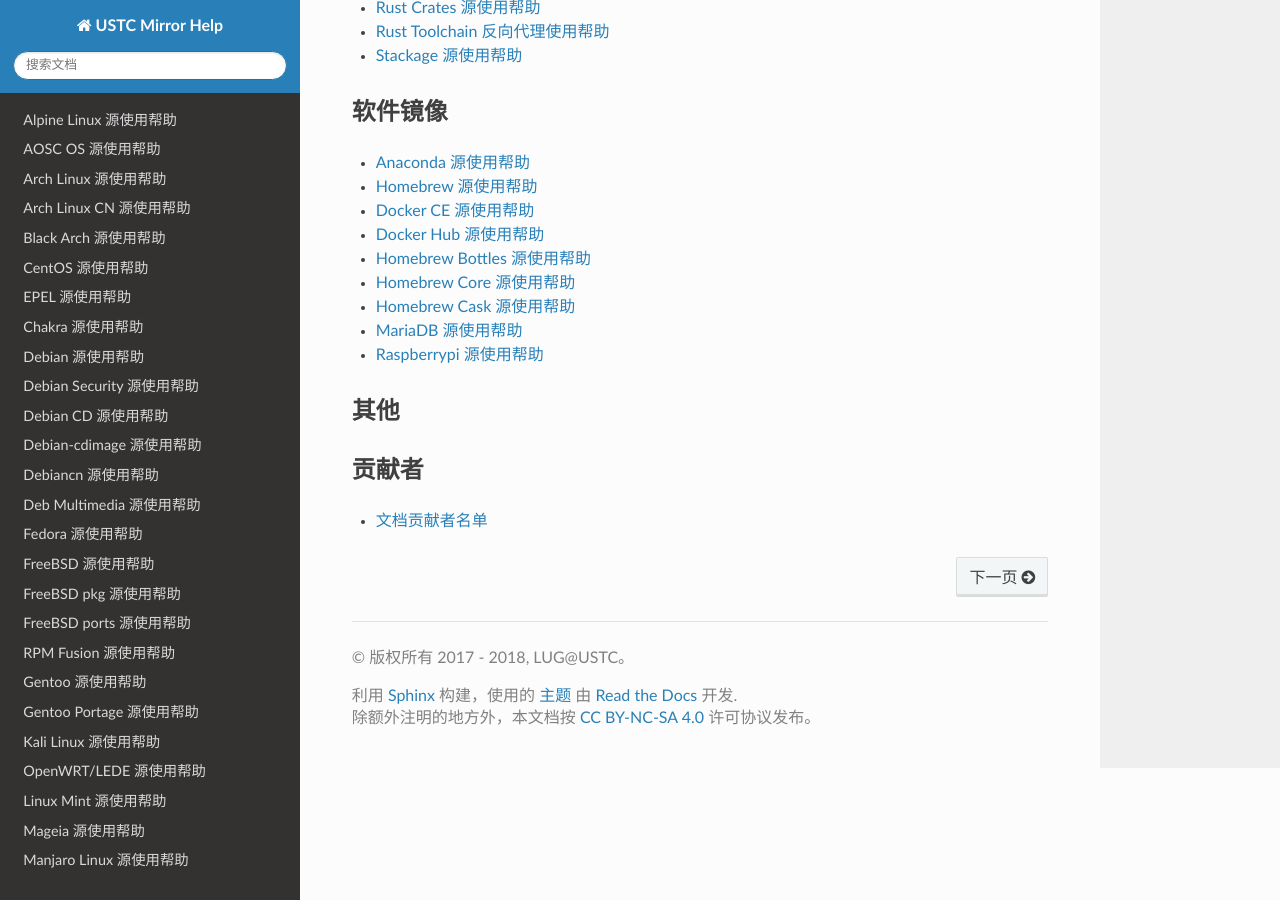
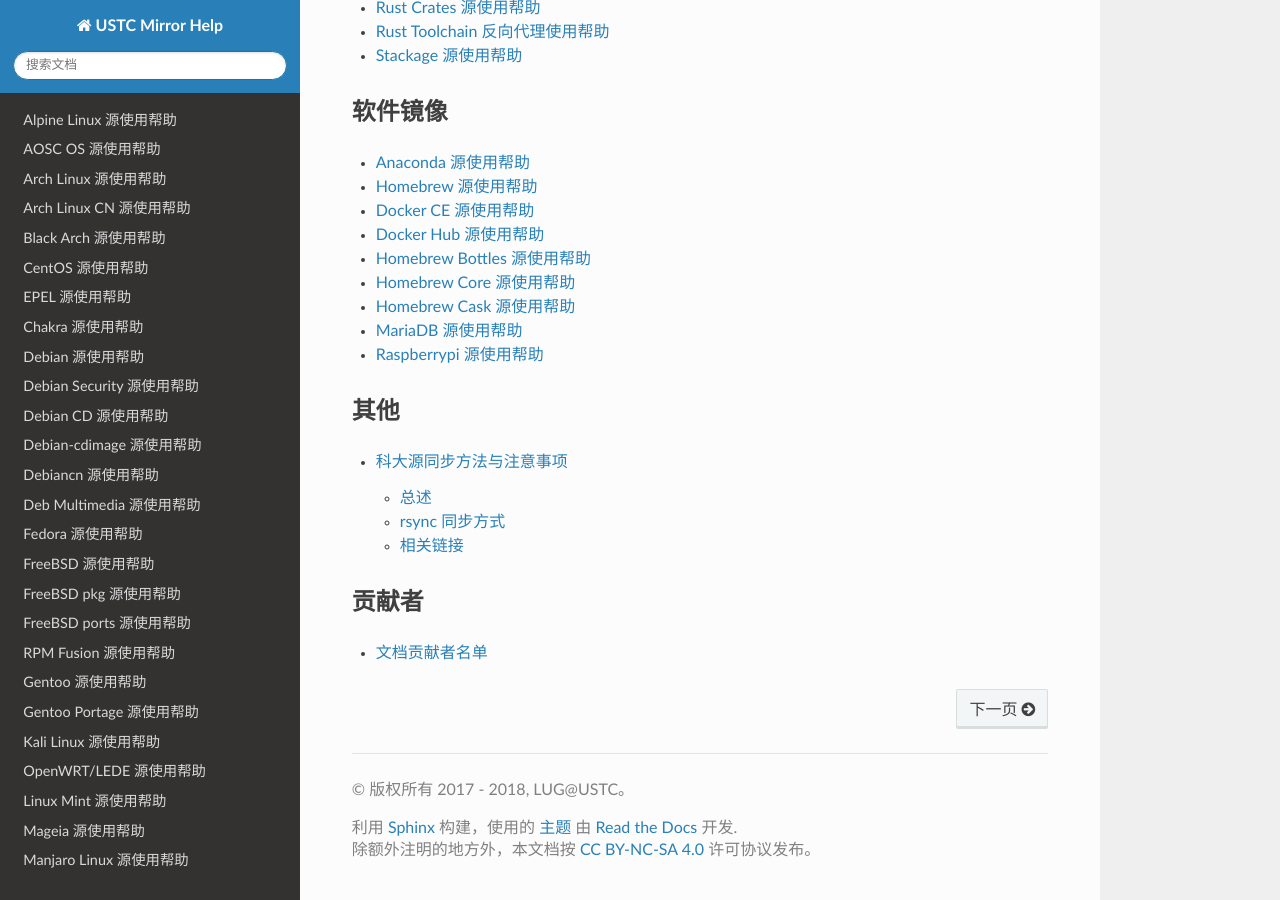
Before and after one commit to ustclug/mirrorhelp, a Sphinx documentation site: the page built from source/index.rst, in a window 1280 px wide and 900 px high, scrolled down 1290 px. Built offline with Sphinx 7.4.7 and the Read the Docs theme 2.0.0, drawn with Linux system fonts in a browser that asks for light colours; pages that are not in the unit, such as notebooks, are missing from menus; some of the changed lines change nothing that is shown.

Commit message:
Create rsync-guide.rst for rsync information (#100)
* Create rsync-guide.rst for rsync information

* rsync-guide: Add info about howto retrieve repo list from rsync

```diff
--- a/source/index.rst
+++ b/source/index.rst
@@ -80,7 +80,9 @@
 ----
 
 .. toctree::
+   :maxdepth: 2
 
+   rsync-guide
    todo
 
 贡献者
--- /dev/null
+++ b/source/rsync-guide.rst
@@ -0,0 +1,74 @@
+=========================
+科大源同步方法与注意事项
+=========================
+
+总述
+====
+
+中科大开源镜像站允许下游站点使用 `rsync`_ 协议同步站点上的内容。
+
+因可能消耗大量服务器资源，我们非常不推荐下游镜像站点或个人用户使用
+``HTTP`` / ``HTTPS`` / ``FTP`` 协议从站点大规模同步数据。
+我们可能采取技术措施对使用非 ``rsync`` 协议进行大量内容同步的用户进行限流或封禁。
+
+rsync 同步方式
+================
+
+同步专用域名
+-------------
+
+如需使用 ``rsync`` 协议访问科大开源镜像站，建议使用 ``rsync`` 专用的域名： ``rsync.mirrors.ustc.edu.cn`` 。
+
+.. warning::
+    使用非标准域名 ``rsync`` 访问站点的用户可能无法进行同步。
+
+同步路径
+----------
+
+目前，科大镜像站所有仓库的同步都必须添加 ``/repo/`` 的前缀来进行访问。
+如， ``ubuntu`` 仓库的实际路径为
+``rsync://rsync.mirrors.ustc.edu.cn/repo/ubuntu/`` ，而非
+``rsync://rsync.mirrors.ustc.edu.cn/ubuntu`` 。
+
+.. tip::
+    我们强烈推荐用户在实际进行 ``rsync`` 同步之前先使用 ``rsync``
+    工具列出目录内容以实际观察目录结构。
+    例如，用户可以使用如下命令列出 ``ubuntu`` 仓库根目录的具体内容：
+    ``rsync rsync://rsync.mirrors.ustc.edu.cn/repo/ubuntu/`` 。
+
+可同步内容
+------------
+
+您可以使用 rsync 协议访问站点上绝大部分非反向代理的仓库中的文件内容。
+
+.. tip::
+   如需获取完整的可同步仓库列表，请使用 rsync 列出 ``/repo/`` 路径下
+   的目录列表： ``rsync rsync://rsync.mirrors.ustc.edu.cn/repo/`` 。
+
+注意事项
+----------
+
+如您需要从我站小规模进行初始同步或者增量同步文件，您无需告知我们即可开始同步，
+但建议在北京时间凌晨（凌晨一点到早上八点）的时间段内进行内容同步。
+
+如您需要进行大量初始同步，请预先通过电子邮件知会并告知我们您的同步计划。
+如果您的同步计划会对本站点运行产生较大影响，我们将联系您并提出修改同步计划的建议。
+我们保留使用技术手段或其它手段阻断恶意对本站使用 ``rsync`` 进行访问的权利。
+
+.. tip::
+    使用 ``rsync`` 访问站点的用户将在日志输出中看到我站的 `MOTD`_ 信息，
+    请在首次使用前认真阅读提示信息并按提示进行操作。
+
+.. warning::
+    为避免占用服务器过多资源，我们对单 IP 地址的 `rsync` 连接数做出了限制，
+    目前限制为单 IP 两个连接，过多的连接将被拒绝访问。
+    请合理安排同步方式以达到最大的同步效率。
+
+相关链接
+========
+
+:rsync 中文维基百科介绍: https://zh.wikipedia.org/zh-cn/rsync
+:rsync 项目官网: https://www.samba.org/rsync/
+
+.. _MOTD: https://en.wikipedia.org/wiki/Motd_(Unix)
+.. _rsync: https://www.samba.org/rsync/
```
